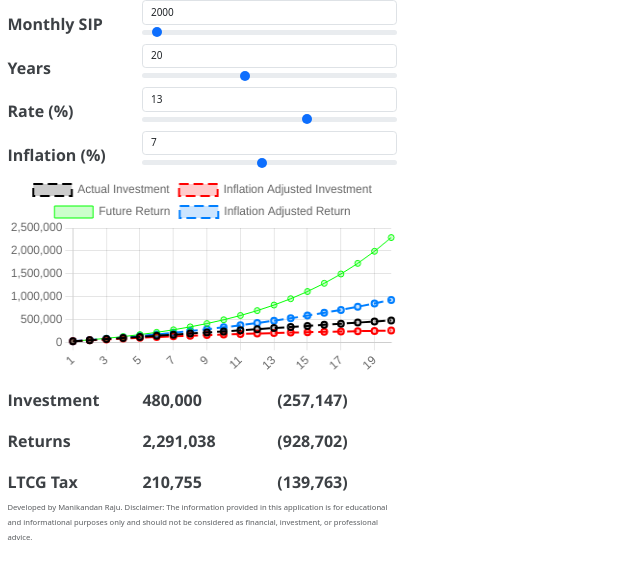
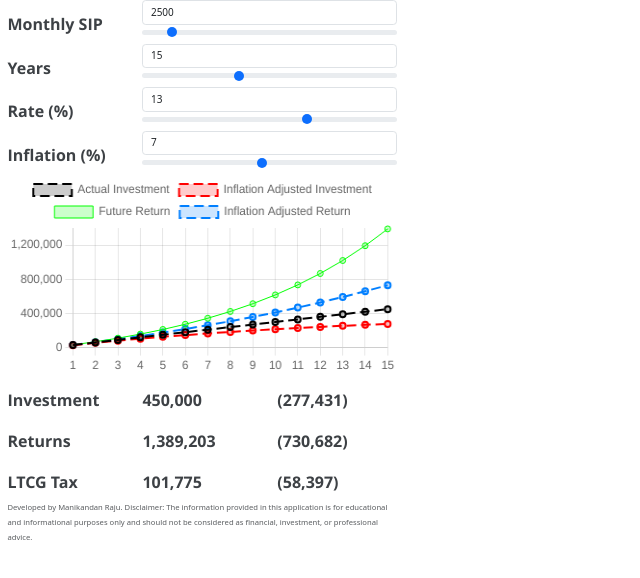
Before and after one commit to Manikandan-Raju/web-app, a React (Create React App) app in the folder frontend/: page / in a window 1280 px wide. Shown: the top 578 px of the page, without its empty margins (0-640 px from the left). Built offline with nearby package versions, Linux system fonts and the light colour scheme.

Commit message:
adjust values

```diff
--- a/frontend/src/App.js
+++ b/frontend/src/App.js
@@ -9,10 +9,10 @@ import { Chart as ChartJS, CategoryScale, LinearScale, LineElement, Title, Toolt
 ChartJS.register(CategoryScale, LinearScale, LineElement, Title, Tooltip, Legend, PointElement);
 
 function App() {
-  const [investment, setInvestment] = useState(2000);
+  const [investment, setInvestment] = useState(2500);
   const [rate, setRate] = useState(13);
   const [inflation, setinflation] = useState(7);
-  const [years, setYears] = useState(20);
+  const [years, setYears] = useState(15);
   const [ActualInvestment, setActualInvestment] = useState(0);
   const [FutureReturn, setFutureReturn] = useState(null);
   const [chartData, setChartData] = useState(null);
@@ -124,7 +124,7 @@ function App() {
             />
             <Form.Range
               min="0"
-              max="50000"
+              max="25000"
               step="500"
               value={investment}
               onChange={(e) => {
@@ -147,7 +147,7 @@ function App() {
             />
             <Form.Range
               min="0"
-              max="50"
+              max="40"
               step="1"
               value={years}
               onChange={(e) => {
```
